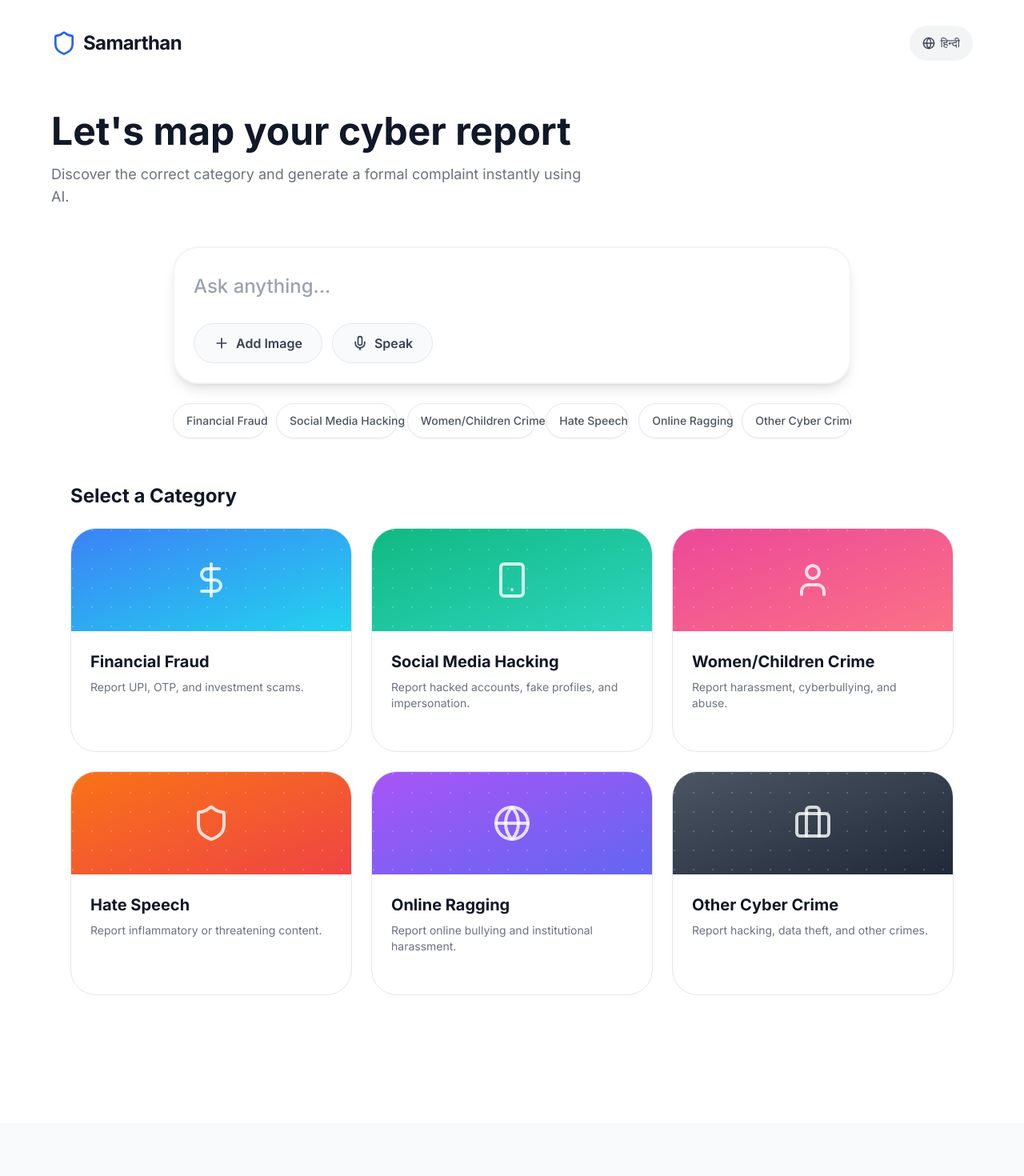
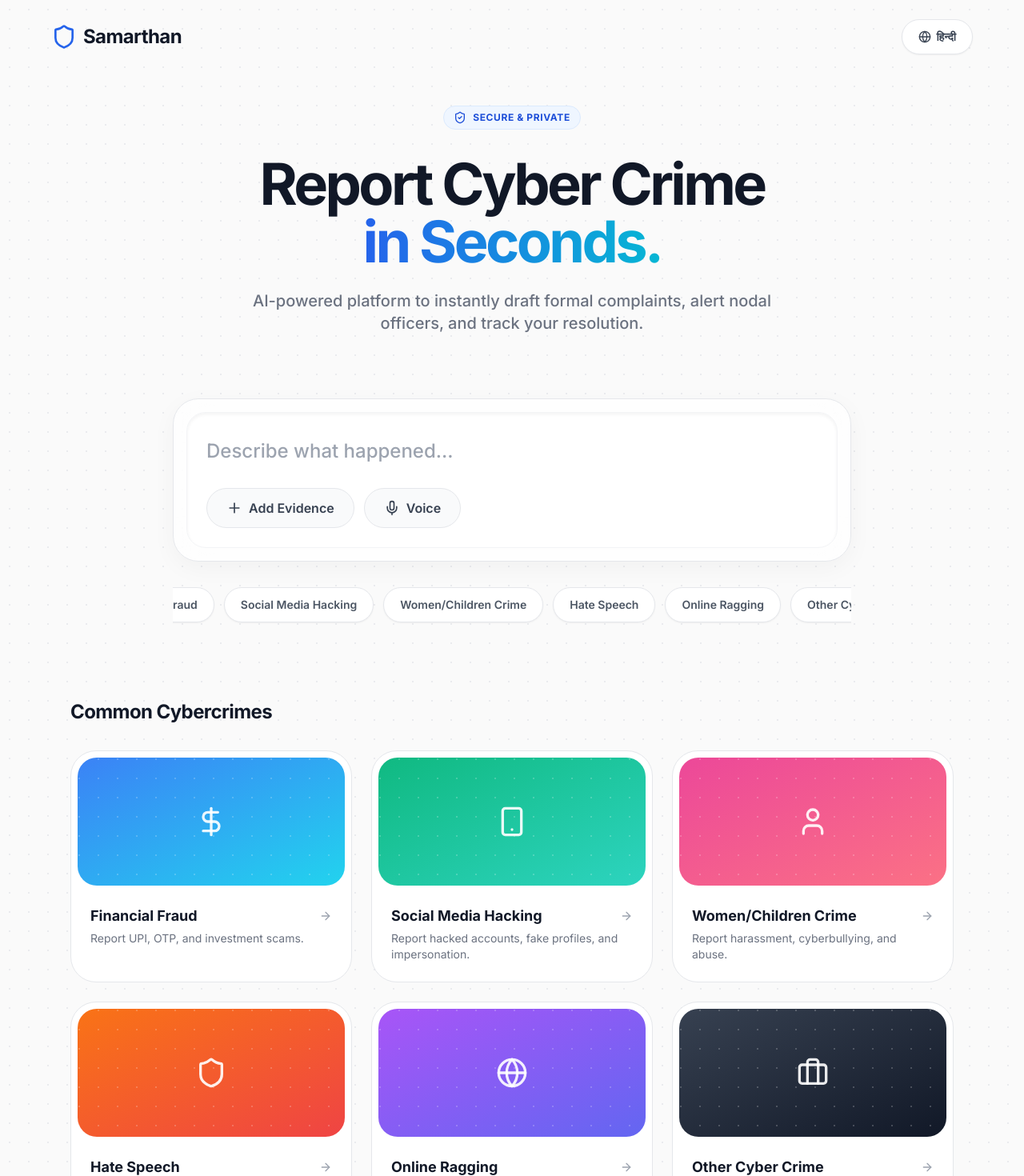
Before and after one commit to amrudhvishal25-ops/samarthan-ai-triage, a Next.js app: page / in a window 1280 px wide. Shown: the top 1470 px of the page at 80% size. Before the commit the page ends 1404 px from the top, so only its background shows below. Built offline with nearby package versions, Linux system fonts and the light colour scheme.

Commit message:
style: Overhaul homepage layout to match Supabase aesthetic, fix pill clipping

```diff
--- a/src/app/page.tsx
+++ b/src/app/page.tsx
@@ -1,8 +1,6 @@
-'use client'
-
 import { useState, useRef } from 'react'
 import { useRouter } from 'next/navigation'
-import { Search, MapPin, Mic, ArrowRight, Bookmark, Building2, Briefcase, DollarSign, List, Shield, User, Globe, Plus, ArrowUp, Smartphone } from 'lucide-react'
+import { Search, MapPin, Mic, ArrowRight, Bookmark, Building2, Briefcase, DollarSign, List, Shield, User, Globe, Plus, ArrowUp, Smartphone, ShieldCheck } from 'lucide-react'
 import { useTriage } from '@/context/TriageContext'
 import { SCENARIOS } from '@/data/scenarios'
 import clsx from 'clsx'
@@ -54,33 +52,47 @@ export default function Home() {
     : ['Financial Fraud', 'Social Media Hacking', 'Women/Children Crime', 'Hate Speech', 'Online Ragging', 'Other Cyber Crime']
 
   return (
-    <main className="min-h-screen bg-white font-sans pb-20">
-      {/* Top Header Area */}
-      <div className="pt-8 pb-12 px-6 relative overflow-hidden">
-        <div className="max-w-6xl mx-auto relative z-10">
-          <div className="flex justify-between items-center mb-16">
+    <main className="min-h-screen bg-[#fafafa] font-sans pb-20 relative overflow-hidden">
+      {/* Light dot matrix background pattern */}
+      <div className="absolute inset-0 z-0 opacity-40 pointer-events-none" style={{ backgroundImage: 'radial-gradient(#d1d5db 1px, transparent 1px)', backgroundSize: '24px 24px' }}></div>
+
+      {/* Navbar Area */}
+      <div className="px-6 py-6 relative z-10">
+        <div className="max-w-6xl mx-auto flex items-center justify-between">
           <div className="flex items-center gap-2">
             <Shield className="w-8 h-8 text-blue-600" />
-              <span className="text-gray-900 font-bold text-2xl tracking-tight">Samarthan</span>
+            <span className="font-extrabold text-2xl text-gray-900 tracking-tight">Samarthan</span>
           </div>
+
           <button
             onClick={() => setLanguage(language === 'en' ? 'hi' : 'en')}
-              className="flex items-center gap-1.5 bg-gray-100 hover:bg-gray-200 text-gray-700 text-sm font-medium px-4 py-2 rounded-full transition-colors"
+            className="flex items-center gap-1.5 bg-white border border-gray-200 hover:bg-gray-50 text-gray-700 text-sm font-semibold px-5 py-2.5 rounded-full transition-all shadow-sm"
           >
             <Globe className="w-4 h-4" />
             {language === 'en' ? 'हिन्दी' : 'English'}
           </button>
         </div>
+      </div>
 
-          <h1 className="text-gray-900 text-4xl md:text-5xl font-bold mb-4">
-            {hi ? 'अपनी शिकायत दर्ज करें' : "Let's map your cyber report"}
+      {/* Hero Section */}
+      <div className="pt-10 pb-12 px-6 relative z-10 flex flex-col items-center text-center">
+        <div className="inline-flex items-center gap-2 px-3 py-1.5 rounded-full bg-blue-50 border border-blue-100 text-blue-700 text-xs font-bold uppercase tracking-wider mb-8">
+          <ShieldCheck className="w-4 h-4" />
+          {hi ? 'सुरक्षित और निजी' : 'Secure & Private'}
+        </div>
+
+        <h1 className="text-5xl md:text-7xl font-extrabold text-gray-900 tracking-tighter leading-tight mb-6 max-w-4xl mx-auto">
+          {hi ? 'साइबर अपराध रिपोर्टिंग' : 'Report Cyber Crime'}
+          <br />
+          <span className="text-transparent bg-clip-text bg-gradient-to-r from-blue-600 to-cyan-500">
+            {hi ? 'अब हुआ आसान' : 'in Seconds.'}
+          </span>
         </h1>
-          <p className="text-gray-500 text-lg max-w-2xl">
+        <p className="text-lg md:text-xl text-gray-500 max-w-2xl mx-auto font-medium mb-12">
           {hi
-              ? 'सर्वश्रेष्ठ साइबर सुरक्षा उपकरणों के साथ अपराध की रिपोर्ट करें। AI को काम करने दें।'
-              : 'Discover the correct category and generate a formal complaint instantly using AI.'}
+            ? 'AI-संचालित प्लेटफ़ॉर्म: तुरंत शिकायत का मसौदा तैयार करें, नोडल अधिकारियों को खोजें और अपनी FIR ट्रैक करें।'
+            : 'AI-powered platform to instantly draft formal complaints, alert nodal officers, and track your resolution.'}
         </p>
-        </div>
       </div>
 
       {/* Hidden File Input for Direct Upload */}
@@ -92,17 +104,18 @@ export default function Home() {
         onChange={handleFileSelect}
       />
 
-      {/* Main AI Chatbox */}
-      <div className="max-w-4xl mx-auto px-6 relative z-20">
+      {/* Main AI Chatbox (Command Palette Style) */}
+      <div className="max-w-4xl mx-auto px-6 relative z-20 -mt-4">
         <form
           onSubmit={handleAutoAnalyze}
-          className="bg-white border-2 border-gray-100 rounded-[32px] shadow-lg p-6 flex flex-col transition-all duration-300 w-full"
+          className="bg-white/70 backdrop-blur-xl border border-gray-200 rounded-[32px] shadow-[0_8px_30px_rgb(0,0,0,0.04)] p-3 md:p-4 flex flex-col transition-all duration-300 w-full hover:shadow-[0_8px_40px_rgb(0,0,0,0.08)]"
         >
+          <div className="bg-white border border-gray-100 rounded-[24px] shadow-inner p-4 md:p-6 flex flex-col">
             <div className="flex-1 w-full relative mb-4">
               <textarea
                 value={inputText}
                 onChange={(e) => setInputText(e.target.value)}
-              placeholder={hi ? 'कुछ भी पूछें...' : 'Ask anything...'}
+                placeholder={hi ? 'क्या हुआ, विस्तार से बताएं...' : 'Describe what happened...'}
                 className="w-full bg-transparent outline-none text-gray-900 placeholder-gray-400 resize-none py-2 text-xl md:text-2xl font-medium"
                 rows={inputText ? 3 : 1}
                 style={{ minHeight: inputText ? '80px' : '40px' }}
@@ -122,7 +135,7 @@ export default function Home() {
                 className="flex items-center gap-2 px-6 py-3 bg-gray-50 hover:bg-gray-100 border border-gray-200 text-gray-700 rounded-full font-semibold transition-colors"
               >
                 <Plus className="w-5 h-5" />
-              {hi ? 'इमेज जोड़ें' : 'Add Image'}
+                {hi ? 'इमेज जोड़ें' : 'Add Evidence'}
               </button>
 
               <button
@@ -135,7 +148,7 @@ export default function Home() {
                 className="flex items-center gap-2 px-6 py-3 bg-gray-50 hover:bg-gray-100 border border-gray-200 text-gray-700 rounded-full font-semibold transition-colors"
               >
                 <Mic className="w-5 h-5" />
-              {hi ? 'बोलें' : 'Speak'}
+                {hi ? 'बोलें' : 'Voice'}
               </button>
 
               <div className="flex-1"></div>
@@ -143,34 +156,37 @@ export default function Home() {
               {inputText.trim() && (
                 <button
                   type="submit"
-                className="flex items-center gap-2 px-8 py-3 bg-blue-600 hover:bg-blue-700 text-white rounded-full font-bold transition-colors shadow-md"
+                  className="flex items-center gap-2 px-8 py-3 bg-blue-600 hover:bg-blue-700 text-white rounded-full font-bold transition-all shadow-md hover:shadow-lg transform hover:-translate-y-0.5"
                 >
-                {hi ? 'भेजें' : 'Send'}
+                  {hi ? 'जनरेट करें' : 'Generate'}
                   <ArrowUp className="w-5 h-5" />
                 </button>
               )}
             </div>
+          </div>
         </form>
 
-        {/* Filter Pills */}
-        <div className="flex items-center gap-3 mt-6 overflow-x-auto pb-2 scrollbar-hide">
+        {/* Filter Pills - FIXED overflow issue with flex-shrink-0 */}
+        <div className="flex justify-center w-full">
+          <div className="flex items-center justify-start md:justify-center gap-3 mt-8 overflow-x-auto pb-4 scrollbar-hide max-w-full px-2 w-full">
             {filters.map((f, i) => (
               <button
                 key={i}
                 onClick={() => handleCategoryPill(f)}
-              className="whitespace-nowrap bg-white border border-gray-200 text-gray-600 hover:border-gray-300 hover:bg-gray-50 px-4 py-2 rounded-full text-sm font-medium transition-colors shadow-sm"
+                className="flex-shrink-0 whitespace-nowrap bg-white border border-gray-200 text-gray-600 hover:border-gray-300 hover:text-gray-900 hover:bg-gray-50 px-5 py-2.5 rounded-full text-sm font-semibold transition-all shadow-sm"
               >
                 {f}
               </button>
             ))}
           </div>
         </div>
+      </div>
 
       {/* Main Category Cards Area */}
-      <div className="max-w-6xl mx-auto px-6 mt-12 mb-20">
-        <div className="flex items-center justify-between mb-6">
-          <h2 className="text-2xl font-bold text-gray-900">
-            {hi ? 'श्रेणी चुनें' : 'Select a Category'}
+      <div className="max-w-6xl mx-auto px-6 mt-20 mb-20 relative z-10">
+        <div className="flex items-center justify-between mb-8">
+          <h2 className="text-2xl font-extrabold text-gray-900 tracking-tight">
+            {hi ? 'सामान्य अपराध श्रेणियां' : 'Common Cybercrimes'}
           </h2>
         </div>
 
@@ -182,7 +198,7 @@ export default function Home() {
               desc: 'Report UPI, OTP, and investment scams.',
               descHi: 'UPI, OTP और निवेश घोटालों की रिपोर्ट करें।',
               bg: 'from-blue-500 to-cyan-400',
-              icon: <DollarSign className="w-12 h-12 text-white/80" />
+              icon: <DollarSign className="w-10 h-10 text-white/90" />
             },
             {
               title: 'Social Media Hacking',
@@ -190,7 +206,7 @@ export default function Home() {
               desc: 'Report hacked accounts, fake profiles, and impersonation.',
               descHi: 'हैक किए गए खाते, फर्जी प्रोफाइल और रूप धरने की रिपोर्ट करें।',
               bg: 'from-emerald-500 to-teal-400',
-              icon: <Smartphone className="w-12 h-12 text-white/80" />
+              icon: <Smartphone className="w-10 h-10 text-white/90" />
             },
             {
               title: 'Women/Children Crime',
@@ -198,7 +214,7 @@ export default function Home() {
               desc: 'Report harassment, cyberbullying, and abuse.',
               descHi: 'उत्पीड़न, साइबरबुलिंग और दुर्व्यवहार की रिपोर्ट करें।',
               bg: 'from-pink-500 to-rose-400',
-              icon: <User className="w-12 h-12 text-white/80" />
+              icon: <User className="w-10 h-10 text-white/90" />
             },
             {
               title: 'Hate Speech',
@@ -206,7 +222,7 @@ export default function Home() {
               desc: 'Report inflammatory or threatening content.',
               descHi: 'भड़काऊ या धमकी भरे सामग्री की रिपोर्ट करें।',
               bg: 'from-orange-500 to-red-500',
-              icon: <Shield className="w-12 h-12 text-white/80" />
+              icon: <Shield className="w-10 h-10 text-white/90" />
             },
             {
               title: 'Online Ragging',
@@ -214,32 +230,33 @@ export default function Home() {
               desc: 'Report online bullying and institutional harassment.',
               descHi: 'ऑनलाइन बुलिंग और संस्थागत उत्पीड़न की रिपोर्ट करें।',
               bg: 'from-purple-500 to-indigo-500',
-              icon: <Globe className="w-12 h-12 text-white/80" />
+              icon: <Globe className="w-10 h-10 text-white/90" />
             },
             {
               title: 'Other Cyber Crime',
               titleHi: 'अन्य साइबर अपराध',
               desc: 'Report hacking, data theft, and other crimes.',
               descHi: 'हैकिंग, डेटा चोरी और अन्य अपराधों की रिपोर्ट करें।',
-              bg: 'from-gray-600 to-gray-800',
-              icon: <Briefcase className="w-12 h-12 text-white/80" />
+              bg: 'from-gray-700 to-gray-900',
+              icon: <Briefcase className="w-10 h-10 text-white/90" />
             }
           ].map((cat, i) => (
             <div
               key={i}
               onClick={() => handleCategoryPill(cat.title)}
-              className="bg-white border border-gray-200 rounded-[32px] overflow-hidden cursor-pointer hover:shadow-lg hover:-translate-y-1 transition-all duration-300 flex flex-col min-h-[280px]"
+              className="bg-white border border-gray-200 rounded-[32px] p-2 cursor-pointer hover:shadow-xl hover:-translate-y-1 transition-all duration-300 flex flex-col group"
             >
-              {/* Top Image / Gradient Area */}
-              <div className={`h-32 bg-gradient-to-br ${cat.bg} flex items-center justify-center relative overflow-hidden`}>
+              <div className={`h-40 rounded-[24px] bg-gradient-to-br ${cat.bg} flex items-center justify-center relative overflow-hidden mb-2`}>
                 <div className="absolute inset-0 opacity-20" style={{ backgroundImage: 'radial-gradient(circle at 2px 2px, white 1px, transparent 0)', backgroundSize: '24px 24px' }}></div>
+                <div className="relative z-10 transform group-hover:scale-110 transition-transform duration-300">
                   {cat.icon}
                 </div>
+              </div>
 
-              {/* Bottom Content */}
-              <div className="p-6 flex-1 flex flex-col justify-start">
-                <h3 className="text-xl font-bold text-gray-900 mb-2">
+              <div className="p-4 flex-1 flex flex-col justify-start">
+                <h3 className="text-lg font-bold text-gray-900 mb-1 flex items-center justify-between">
                   {hi ? cat.titleHi : cat.title}
+                  <ArrowRight className="w-4 h-4 text-gray-400 group-hover:text-blue-600 transition-colors" />
                 </h3>
                 <p className="text-gray-500 text-sm">
                   {hi ? cat.descHi : cat.desc}
```
Lines whose indentation alone changed are shown as unchanged.
